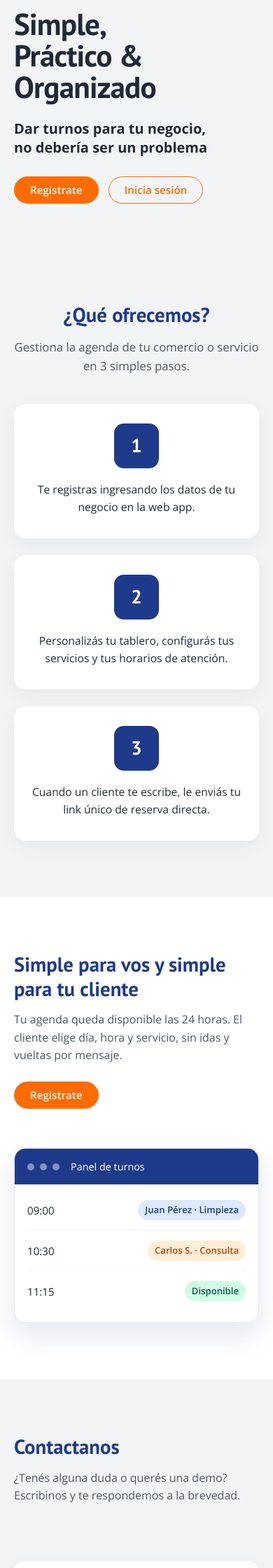
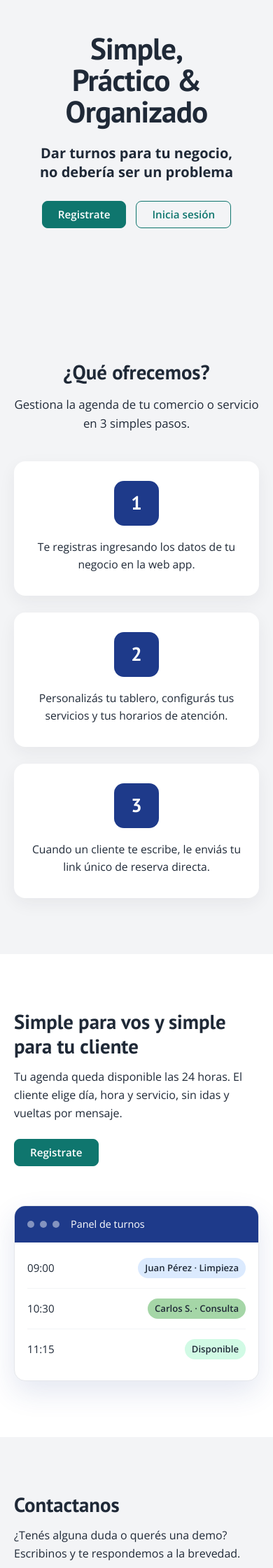
Before and after one commit to MicaBahurlet/WebApp, a PHP site: page / in a window 390 px wide. Shown: the part 415-2655 px from the top of the page at 70% size. Run offline with PHP 8.4, Linux system fonts and the light colour scheme.

Commit message:
feat(styles-assets): change styles and colors

```diff
--- a/assets/css/styles.css
+++ b/assets/css/styles.css
@@ -1,8 +1,8 @@
 :root {
     --color-bg: #F3F4F6;
     --color-primary: #1E3A8A;
-    --color-accent: #FF6B00;
-    --color-accent-hover: #E25E00;
+    --color-accent: #0F766E;
+    --color-accent-hover: #0C5F59;
     --color-text: #1F2937;
     --color-text-soft: #4B5563;
     --color-card: #FFFFFF;
@@ -95,13 +104,18 @@ h1, h2, h3, .hero-title {
 /* Hero */
 .hero-section {
     background: var(--color-bg);
-    padding: 72px 0 88px;
+    min-height: 100vh;
+    min-height: 100dvh;
+    display: flex;
+    align-items: center;
+    justify-content: center;
+    padding: 96px 0;
 }
 
 .hero-container {
     display: flex;
     align-items: center;
-    justify-content: space-between;
+    justify-content: center;
     gap: 48px;
 }
 
@@ -148,7 +162,7 @@ h1, h2, h3, .hero-title {
     display: inline-flex;
     align-items: center;
     justify-content: center;
-    border-radius: 999px;
+    border-radius: 8px;
     padding: 11px 22px;
     font-family: var(--font-body);
     font-size: 0.95rem;
@@ -218,13 +234,13 @@ h1, h2, h3, .hero-title {
 
 .section-title {
     font-size: clamp(1.8rem, 3vw, 2.4rem);
-    color: var(--color-primary);
+    color: var(--color-text);
     font-weight: 700;
     margin-bottom: 10px;
 }
 
 .section-subtitle {
-    color: var(--color-text-soft);
+    color: var(--color-text);
     margin-bottom: 40px;
     font-size: 1.05rem;
 }
@@ -284,14 +300,14 @@ h1, h2, h3, .hero-title {
 .showcase-content h2,
 .contact-info h2 {
     font-size: clamp(1.8rem, 3vw, 2.3rem);
-    color: var(--color-primary);
+    color: var(--color-text);
     line-height: 1.2;
     margin-bottom: 14px;
 }
 
 .showcase-content p,
 .contact-info p {
-    color: var(--color-text-soft);
+    color: var(--color-text);
     margin-bottom: 24px;
     max-width: 420px;
 }
@@ -352,17 +368,17 @@ h1, h2, h3, .hero-title {
 
 .tag-blue {
     background: #DBEAFE;
-    color: #1E3A8A;
+    color: #1F2937;
 }
 
-.tag-orange {
-    background: #FFEDD5;
-    color: #C2410C;
+.tag-soft {
+    background: #A5D6A7;
+    color: #1F2937;
 }
 
 .tag-green {
     background: #D1FAE5;
-    color: #065F46;
+    color: #1F2937;
 }
 
 .contact-form-card {
@@ -484,11 +500,23 @@ h1, h2, h3, .hero-title {
         grid-template-columns: 1fr;
     }
 
-    .hero-container,
+    .hero-container {
+        flex-direction: column;
+        align-items: center;
+    }
+
     .showcase-container,
     .contact-container {
         flex-direction: column;
         align-items: flex-start;
+    }
+
+    .hero-content {
+        text-align: center;
+    }
+
+    .hero-buttons {
+        justify-content: center;
     }
 
     .hero-visual,
@@ -500,11 +528,11 @@ h1, h2, h3, .hero-title {
     }
 
     .hero-visual {
-        justify-content: flex-start;
+        justify-content: center;
     }
 
     .hero-section {
-        padding: 40px 0 56px;
+        padding: 96px 0 48px;
     }
 
     .menu-toggle {
--- a/assets/js/script.js
+++ b/assets/js/script.js
@@ -43,7 +43,7 @@ document.addEventListener('DOMContentLoaded', () => {
                         <label>Contraseña</label>
                         <input type="password" required placeholder="••••••••">
                     </div>
-                    <button type="submit" class="btn btn-orange w-full" style="padding:12px; margin-top:6px;">Registrarme Gratis</button>
+                    <button type="submit" class="btn btn-accent w-full" style="padding:12px; margin-top:6px;">Registrarme Gratis</button>
                 </form>
                 <p style="font-size:12px; text-align:center; color:#64748B; margin-top:16px;">
                     ¿Ya tienes cuenta? <a href="#" id="switchToLogin" style="color:#1B3687; font-weight:700; text-decoration:none;">Inicia sesión</a>
@@ -65,7 +65,7 @@ document.addEventListener('DOMContentLoaded', () => {
                     <button type="submit" class="btn btn-navy w-full" style="padding:12px; margin-top:6px;">Ingresar</button>
                 </form>
                 <p style="font-size:12px; text-align:center; color:#64748B; margin-top:16px;">
-                    ¿No tienes cuenta? <a href="#" id="switchToRegister" style="color:#FF6B00; font-weight:700; text-decoration:none;">Regístrate</a>
+                    ¿No tienes cuenta? <a href="#" id="switchToRegister" style="color:#0F766E; font-weight:700; text-decoration:none;">Regístrate</a>
                 </p>
             `;
         }
--- a/dashboard_negocio.php
+++ b/dashboard_negocio.php
@@ -63,7 +63,7 @@ $turnos = $stmtTurnos->fetchAll();
         .badge-confirmado { background: #d1fae5; color: #065f46; }
         .badge-cancelado { background: #fee2e2; color: #991b1b; }
         .form-select { padding: 4px 8px; border-radius: 4px; }
-        .btn-update { background: #FF6B00; color: white; border: none; padding: 5px 10px; border-radius: 4px; cursor: pointer; }
+        .btn-update { background: #0F766E; color: white; border: none; padding: 5px 10px; border-radius: 4px; cursor: pointer; }
     </style>
 </head>
 <body>
--- a/index.php
+++ b/index.php
@@ -107,7 +107,9 @@ if ($_SERVER['REQUEST_METHOD'] === 'POST' && isset($_POST['action']) && $_POST['
 
     <header class="navbar">
         <div class="container nav-container">
-            <div class="logo-slot" aria-hidden="true"></div>
+            <a href="index.php" class="logo-link" aria-label="Agendify">
+                <img src="assets/img/LogoWhite.svg" alt="Logo" width="160" height="47">
+            </a>
             <button class="menu-toggle" type="button" onclick="toggleMobileMenu()" aria-label="Abrir menú">☰</button>
             <nav class="nav-links" id="navLinks">
                 <a href="#como-funciona">¿Cómo funciona?</a>
@@ -176,7 +178,7 @@ if ($_SERVER['REQUEST_METHOD'] === 'POST' && isset($_POST['action']) && $_POST['
                     </div>
                     <div class="db-body">
                         <div class="db-row"><span>09:00</span><span class="tag tag-blue">Juan Pérez · Limpieza</span></div>
-                        <div class="db-row"><span>10:30</span><span class="tag tag-orange">Carlos S. · Consulta</span></div>
+                        <div class="db-row"><span>10:30</span><span class="tag tag-soft">Carlos S. · Consulta</span></div>
                         <div class="db-row"><span>11:15</span><span class="tag tag-green">Disponible</span></div>
                     </div>
                 </div>
@@ -210,6 +212,9 @@ if ($_SERVER['REQUEST_METHOD'] === 'POST' && isset($_POST['action']) && $_POST['
 
     <footer class="footer">
         <div class="container footer-container">
+            <a href="index.php" class="footer-logo" aria-label="Agendify">
+                <img src="assets/img/LogoWhite.svg" alt="Logo" width="150" height="44">
+            </a>
             <nav class="footer-links">
                 <a href="#como-funciona">¿Cómo funciona?</a>
                 <a href="#que-ofrecemos">Producto</a>
--- a/reserva.php
+++ b/reserva.php
@@ -95,7 +95,7 @@ if ($_SERVER['REQUEST_METHOD'] === 'POST') {
         .form-group { margin-bottom: 15px; }
         label { display: block; margin-bottom: 5px; font-weight: 600; color: #333; }
         input, select { width: 100%; padding: 10px; border: 1px solid #ccc; border-radius: 6px; box-sizing: border-box; }
-        .btn-submit { width: 100%; background: #FF6B00; color: white; padding: 12px; border: none; border-radius: 6px; font-size: 16px; font-weight: bold; cursor: pointer; margin-top: 10px; }
+        .btn-submit { width: 100%; background: #0F766E; color: white; padding: 12px; border: none; border-radius: 6px; font-size: 16px; font-weight: bold; cursor: pointer; margin-top: 10px; }
         .alert { padding: 12px; border-radius: 6px; margin-bottom: 20px; text-align: center; }
         .alert-exito { background: #d1fae5; color: #065f46; }
         .alert-error { background: #fee2e2; color: #991b1b; }
```
Also changed, not shown: other parts of assets/css/styles.css (+27 -26 lines), assets/img/LogoBlack.svg (added), assets/img/LogoWhite.svg (added), assets/img/Registrarte.svg, assets/img/RegistrarteOrange.svg (added).
